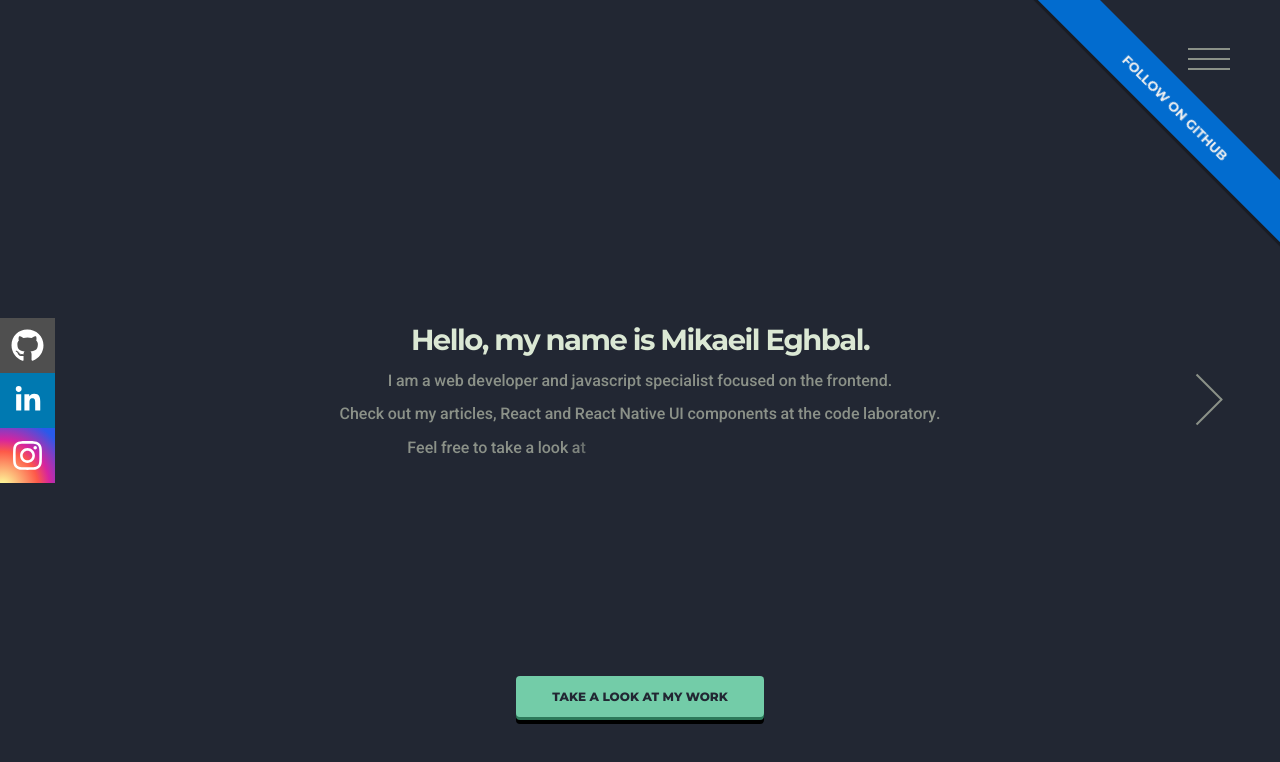
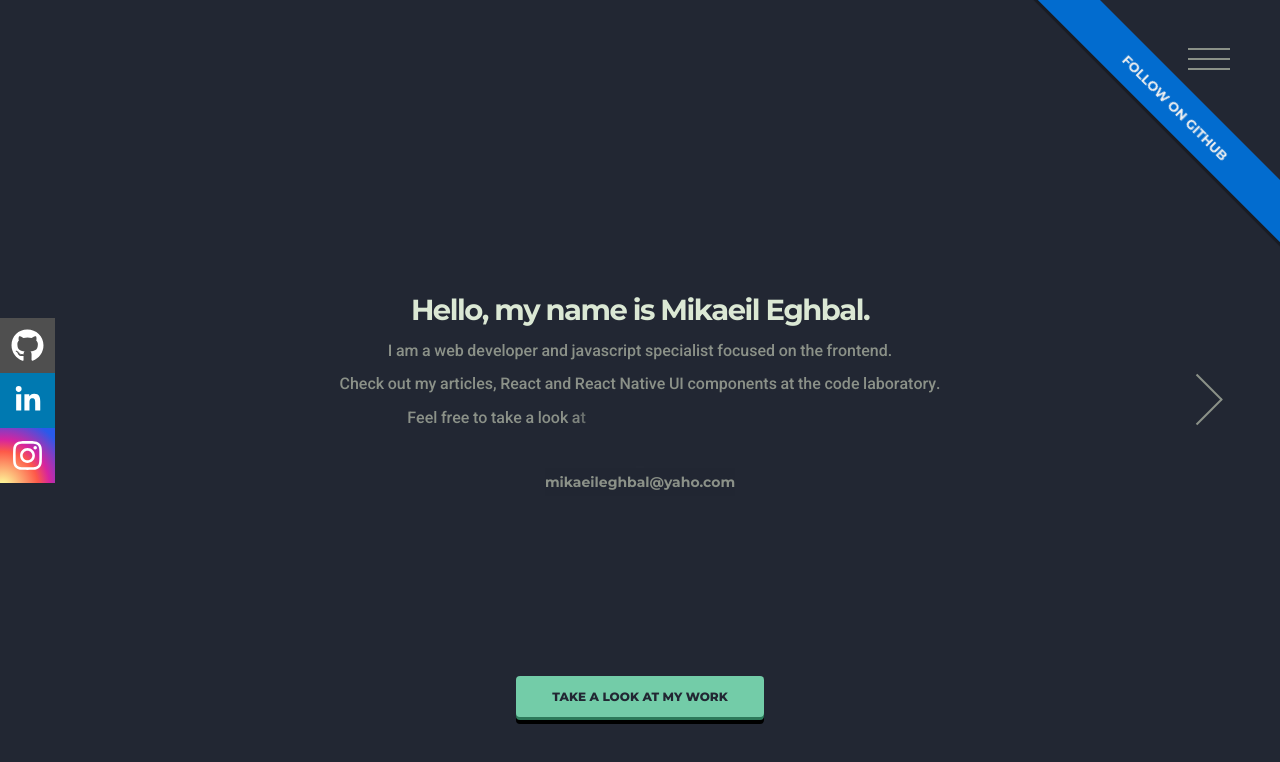
Before and after one commit to mikaeileghbal/react-portfolio, a React (Create React App) app: page / in a window 1280 px wide. Shown: the top 762 px of the page. Built offline with nearby package versions, Linux system fonts and the light colour scheme.

Commit message:
Add Custom link

```diff
--- a/src/components/Ribbon.js
+++ b/src/components/Ribbon.js
@@ -12,7 +12,7 @@ const StyledRibbon = styled.div`
   z-index: 10;
 `;
 
-const StyledLink = styled(Link)`
+const StyledLink = styled.a`
   position: absolute;
   display: block;
   width: 200%;
@@ -42,8 +42,8 @@ export default function Ribbon() {
   return (
     <StyledRibbon>
       <StyledLink
-        to="https://github.com/mikaeileghbal"
-        target="_blanck"
+        href="https://github.com/mikaeileghbal"
+        target="_blank"
         title="Follow on Github"
       >
         follow on github
--- a/src/pages/about.js
+++ b/src/pages/about.js
@@ -1,8 +1,8 @@
 import React from "react";
 import { useNavigate } from "react-router-dom";
-import styled from "styled-components";
+import styled, { keyframes } from "styled-components";
 import { AnimatedLetters, Next, Social } from "../components";
-import { Section, StyledButton, Text } from "../styles/global";
+import { CustomLink, Section, StyledButton, Text } from "../styles/global";
 import theme from "../styles/theme";
 
 const HeroInfo = styled.div`
@@ -26,6 +26,30 @@ const HeroTitle = styled.h3`
   text-align: center;
   color: ${theme.colors.greenText};
   margin-bottom: 6px;
+`;
+
+const CustomLinkAbout = styled(CustomLink)`
+  font-size: 14px;
+`;
+
+const BlinkAnimation = keyframes`
+  0%{opacity:0}
+  50%{opacity:1}
+  100%{opacity:0}
+
+`;
+
+const Blink = styled.span`
+  //display: inline-block;
+  width: 8px;
+  height: 2px;
+  background-color: ${theme.colors.grayDark};
+  animation-name: ${BlinkAnimation};
+  animation-duration: 0.5s;
+  animation-iteration-count: infinite;
+  animation-fill-mode: forwards;
+  animation-direction: normal;
+  animation-timing-function: ease;
 `;
 
 const parafs = [
@@ -69,7 +93,10 @@ export default function About() {
             initialIndex={paraf.index}
           />
         ))}
-        <span></span>
+        <Blink></Blink>
+        <CustomLinkAbout href="#">
+          <span>mikaeileghbal@yaho.com</span>
+        </CustomLinkAbout>
       </HeroInfo>
       <HeroButton>
         <StyledButton
--- a/src/styles/global.js
+++ b/src/styles/global.js
@@ -105,3 +105,72 @@ export const TagButton = styled(StyledButton)`
     box-shadow: 1px 1px 0 rgba(0, 0, 0, 0.15);
   }
 `;
+
+export const CustomLink = styled.a`
+  display: flex;
+  align-items: center;
+  text-align: center;
+  text-decoration: none;
+  position: relative;
+  /* width: 90%;
+  max-width: 600px; */
+  //margin: 0 auto;
+  //height: calc(100% / 4);
+  //font-size: 2em;
+  background-color: rgba(0, 0, 0, 0.02);
+  color: white;
+  z-index: 1;
+  transition: color 0.4s ease-in;
+  overflow: hidden;
+  font-size: 32px;
+  font-weight: bold;
+  line-height: 2;
+
+  span {
+    display: inline-block;
+    width: 100%;
+    text-align: center;
+    color: ${colors.grayDark};
+    transition: 0.125s !important;
+  }
+
+  &:hover span {
+    color: #a7ada3;
+  }
+
+  &::before {
+    content: "";
+    position: absolute;
+    width: 100%;
+    height: 75%;
+    top: 0;
+    left: 0;
+    background-color: ${colors.blueMenu};
+    z-index: -1;
+    transform-origin: left;
+    transform: translate3d(-100%, 0, 0); //scaleX(0);
+    transition: transform 0.325s cubic-bezier(0.65, 0.2, 0, 1);
+  }
+  &::after {
+    content: "";
+    position: absolute;
+    width: 100%;
+    bottom: 0;
+    right: 0;
+    height: 75%;
+    background-color: ${colors.blueMenu};
+    z-index: -2;
+    transform-origin: right;
+    transform: translate3d(100%, 0, 0); // scaleX(0);
+    transition: transform 0.325s cubic-bezier(0.65, 0.2, 0, 1) 0.1s;
+  }
+
+  &:hover::before {
+    z-index: -1;
+    transform: translate3d(0, 0, 0); // scaleX(1);
+  }
+  &:hover::after {
+    z-index: -2;
+    transform: translate3d(0, 0, 0); // scaleX(1);
+  }
+`;
```
